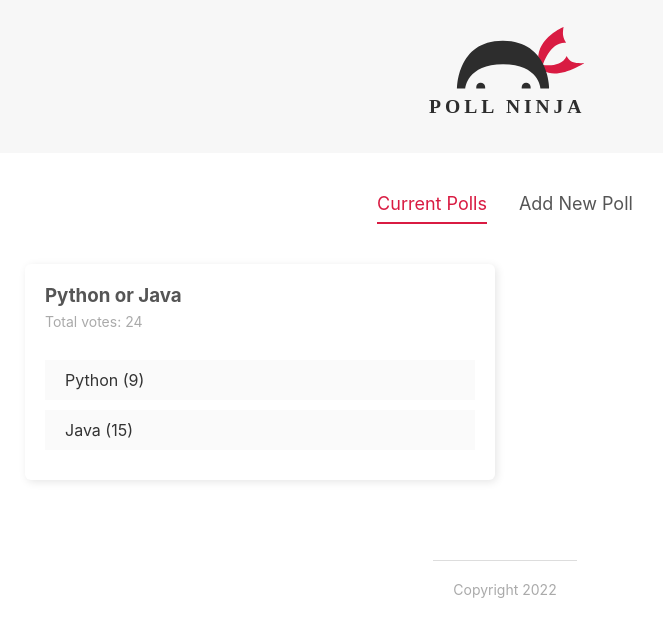
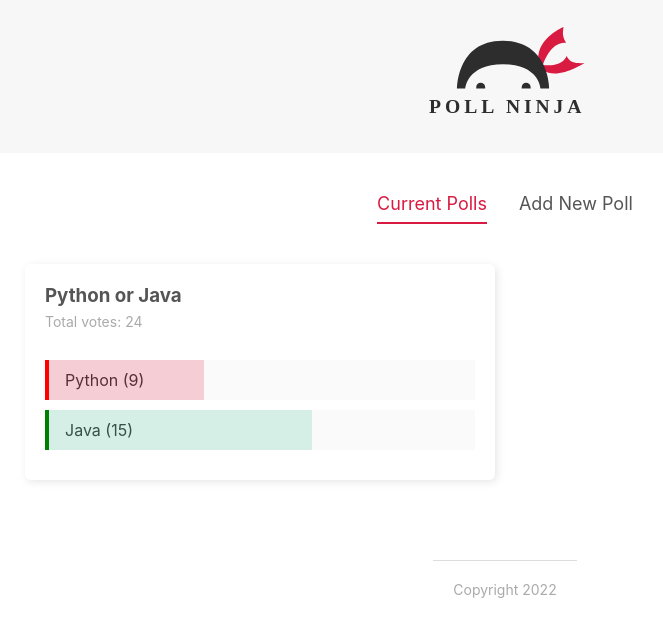
Before and after one commit to sa1123/Polling-App-Svelte, a Svelte app: page / in a window 1280 px wide. Shown: the top 636 px of the page, without its empty margins (135-798 px from the left). Built offline with nearby package versions, Linux system fonts and the light colour scheme.

Commit message:
vote bars

```diff
--- a/src/components/PollDetails.svelte
+++ b/src/components/PollDetails.svelte
@@ -6,6 +6,8 @@
     const dispatch = createEventDispatcher();
 
     $: totalVotes = poll.votesA + poll.votesB;
+    $: percentA = Math.floor(100 / totalVotes * poll.votesA);
+    $: percentB = Math.floor(100 / totalVotes * poll.votesB);
 
     const handleVote = (option, id) => {
         dispatch('vote', {option, id})
@@ -17,11 +19,11 @@
         <h3>{ poll.question }</h3>
         <p>Total votes: { totalVotes }</p>
         <div class="answer" on:click={() => handleVote('a', poll.id)}>
-            <div class="percent percent-a"></div>
+            <div class="percent percent-a" style="width: {percentA}%"></div>
             <span>{ poll.answerA } ({ poll.votesA })</span>
         </div>
         <div class="answer" on:click={() => handleVote('b', poll.id)}>
-            <div class="percent percent-b"></div>
+            <div class="percent percent-b" style="width: {percentB}%"></div>
             <span>{ poll.answerB } ({ poll.votesB })</span>
         </div>
     </div>
@@ -51,4 +53,17 @@
         display: inline-block;
         padding: 10px 20px;
     }
+    .percent{
+        height: 100%;
+        position: absolute;
+        box-sizing: border-box;
+    }
+    .percent-a{
+        border-left: 4px solid red;
+        background: rgba(217, 27, 66, 0.2);
+    }
+    .percent-b{
+        border-left: 4px solid green;
+        background: rgba(69, 196, 150, 0.2);
+    }
 </style>
```
